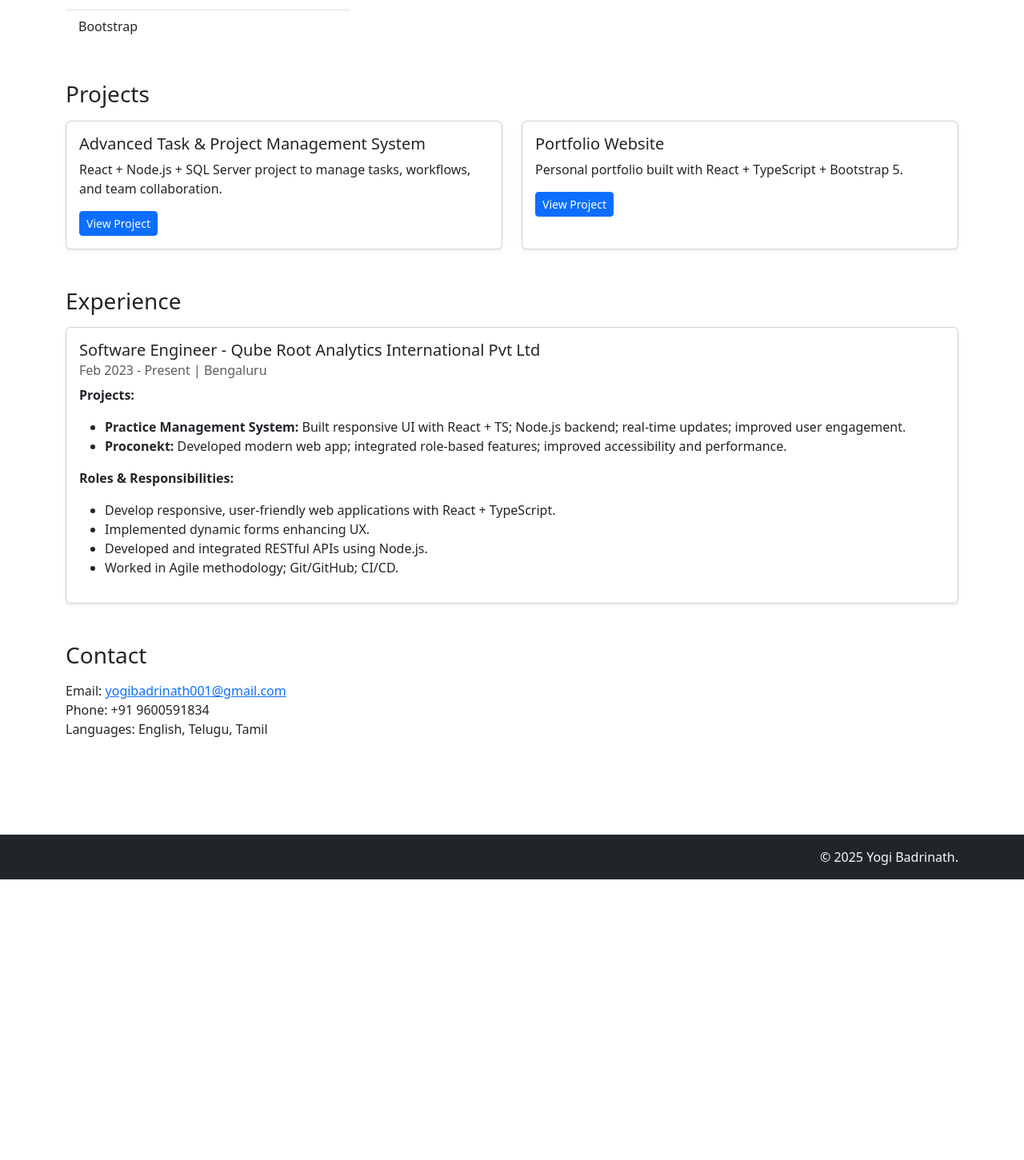
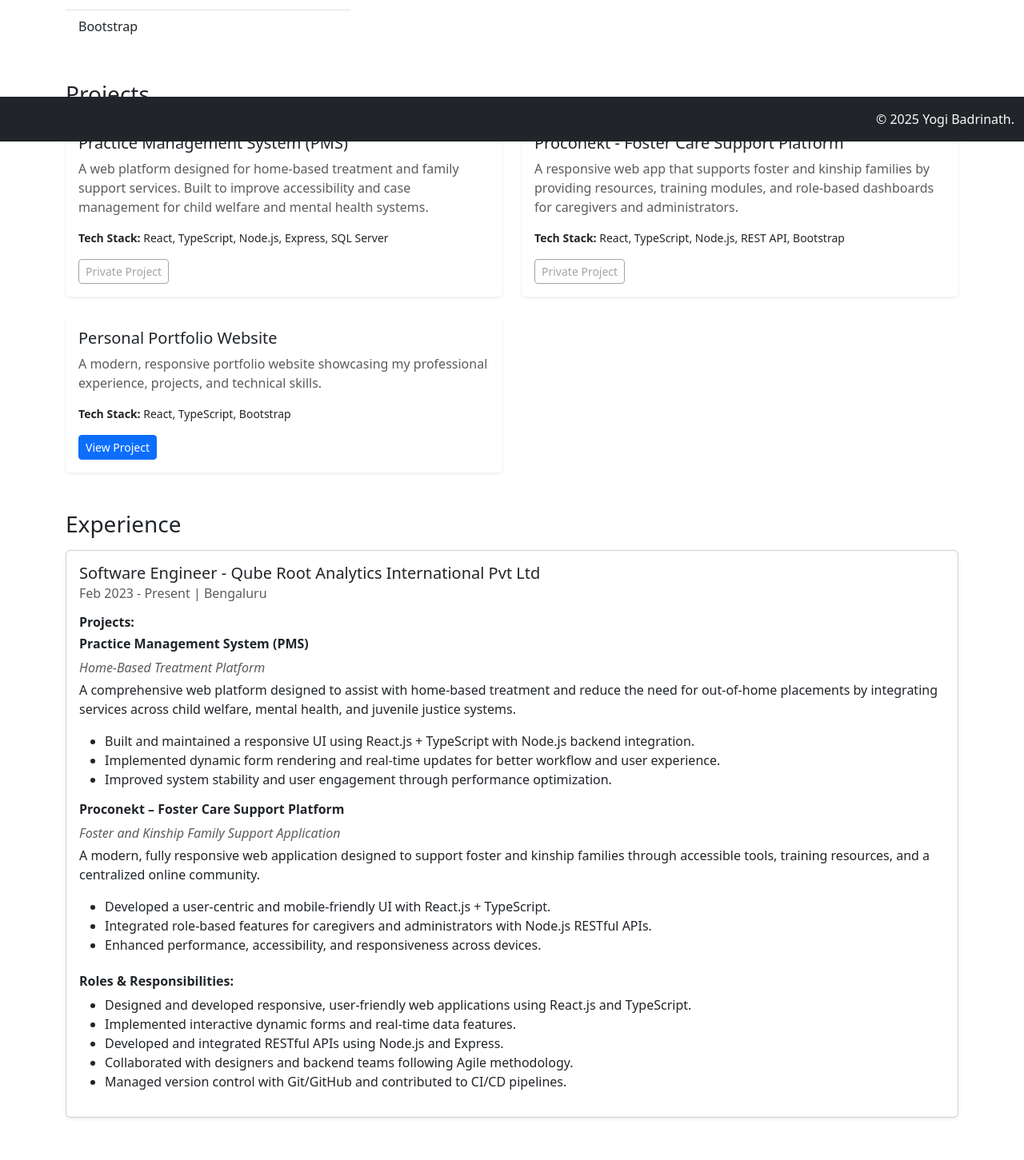
Before and after one commit to Yogibadrinath/portfolio, a React (Create React App) app: page / in a window 1280 px wide. Shown: the part 623-2074 px from the top of the page at 80% size. Before the commit the page ends 1723 px from the top, so only its background shows below. Built offline with nearby package versions, Linux system fonts and the light colour scheme.

Commit message:
template done

```diff
--- a/src/components/experience/Experience.tsx
+++ b/src/components/experience/Experience.tsx
@@ -1,24 +1,97 @@
-import React from 'react';
+import React from "react";
 
 const Experience: React.FC = () => {
   return (
     <section id="experience" className="my-5">
       <h2 className="h3 mb-3">Experience</h2>
+
       <div className="card shadow-sm mb-3">
         <div className="card-body">
-          <h5 className="card-title">Software Engineer - Qube Root Analytics International Pvt Ltd</h5>
-          <h6 className="card-subtitle mb-2 text-muted">Feb 2023 - Present | Bengaluru</h6>
-          <p><b>Projects:</b></p>
+          <h5 className="card-title">
+            Software Engineer - Qube Root Analytics International Pvt Ltd
+          </h5>
+          <h6 className="card-subtitle mb-2 text-muted">
+            Feb 2023 - Present | Bengaluru
+          </h6>
+
+          <h6 className="mt-3 fw-bold">Projects:</h6>
+
+          {/* Project 1 */}
+          <div className="mb-3">
+            <h6 className="fw-bold">Practice Management System (PMS)</h6>
+            <p className="mb-1 text-muted">
+              <em>Home-Based Treatment Platform</em>
+            </p>
+            <p>
+              A comprehensive web platform designed to assist with home-based
+              treatment and reduce the need for out-of-home placements by
+              integrating services across child welfare, mental health, and
+              juvenile justice systems.
+            </p>
+            <ul>
+              <li>
+                Built and maintained a responsive UI using React.js + TypeScript
+                with Node.js backend integration.
+              </li>
+              <li>
+                Implemented dynamic form rendering and real-time updates for
+                better workflow and user experience.
+              </li>
+              <li>
+                Improved system stability and user engagement through
+                performance optimization.
+              </li>
+            </ul>
+          </div>
+
+          {/* Project 2 */}
+          <div className="mb-3">
+            <h6 className="fw-bold">Proconekt – Foster Care Support Platform</h6>
+            <p className="mb-1 text-muted">
+              <em>Foster and Kinship Family Support Application</em>
+            </p>
+            <p>
+              A modern, fully responsive web application designed to support
+              foster and kinship families through accessible tools, training
+              resources, and a centralized online community.
+            </p>
+            <ul>
+              <li>
+                Developed a user-centric and mobile-friendly UI with React.js +
+                TypeScript.
+              </li>
+              <li>
+                Integrated role-based features for caregivers and administrators
+                with Node.js RESTful APIs.
+              </li>
+              <li>
+                Enhanced performance, accessibility, and responsiveness across
+                devices.
+              </li>
+            </ul>
+          </div>
+
+          {/* Roles & Responsibilities */}
+          <h6 className="mt-4 fw-bold">Roles & Responsibilities:</h6>
           <ul>
-            <li><b>Practice Management System:</b> Built responsive UI with React + TS; Node.js backend; real-time updates; improved user engagement.</li>
-            <li><b>Proconekt:</b> Developed modern web app; integrated role-based features; improved accessibility and performance.</li>
-          </ul>
-          <p><b>Roles & Responsibilities:</b></p>
-          <ul>
-            <li>Develop responsive, user-friendly web applications with React + TypeScript.</li>
-            <li>Implemented dynamic forms enhancing UX.</li>
-            <li>Developed and integrated RESTful APIs using Node.js.</li>
-            <li>Worked in Agile methodology; Git/GitHub; CI/CD.</li>
+            <li>
+              Designed and developed responsive, user-friendly web applications
+              using React.js and TypeScript.
+            </li>
+            <li>
+              Implemented interactive dynamic forms and real-time data features.
+            </li>
+            <li>
+              Developed and integrated RESTful APIs using Node.js and Express.
+            </li>
+            <li>
+              Collaborated with designers and backend teams following Agile
+              methodology.
+            </li>
+            <li>
+              Managed version control with Git/GitHub and contributed to CI/CD
+              pipelines.
+            </li>
           </ul>
         </div>
       </div>
--- a/src/components/footer/Footer.tsx
+++ b/src/components/footer/Footer.tsx
@@ -2,8 +2,8 @@ import React from 'react';
 
 const Footer: React.FC = () => {
   return (
-    <footer className="bg-dark text-light py-3 mt-5">
-      <div className="container text-end">
+    <footer className="bg-dark text-light py-3 mt-5 fixed-bottom">
+      <div className="container text-end me-0">
         &copy; {new Date().getFullYear()} Yogi Badrinath.
       </div>
     </footer>
--- a/src/components/projects/Projects.tsx
+++ b/src/components/projects/Projects.tsx
@@ -3,19 +3,29 @@ import React from "react";
 interface Project {
   name: string;
   description: string;
-  link: string;
+  tech: string[];
+  link?: string;
 }
 
 const projects: Project[] = [
   {
-    name: "Advanced Task & Project Management System",
-    description: "React + Node.js + SQL Server project to manage tasks, workflows, and team collaboration.",
-    link: "https://github.com/YOUR_USERNAME/your-project",
+    name: "Practice Management System (PMS)",
+    description:
+      "A web platform designed for home-based treatment and family support services. Built to improve accessibility and case management for child welfare and mental health systems.",
+    tech: ["React", "TypeScript", "Node.js", "Express", "SQL Server"],
   },
   {
-    name: "Portfolio Website",
-    description: "Personal portfolio built with React + TypeScript + Bootstrap 5.",
-    link: "https://github.com/Yogibadrinath/portfolio",
+    name: "Proconekt - Foster Care Support Platform",
+    description:
+      "A responsive web app that supports foster and kinship families by providing resources, training modules, and role-based dashboards for caregivers and administrators.",
+    tech: ["React", "TypeScript", "Node.js", "REST API", "Bootstrap"],
+  },
+  {
+    name: "Personal Portfolio Website",
+    description:
+      "A modern, responsive portfolio website showcasing my professional experience, projects, and technical skills.",
+    tech: ["React", "TypeScript", "Bootstrap"],
+    link: "https://yogibadrinath.github.io/portfolio/",
   },
 ];
 
@@ -24,15 +34,29 @@ const Projects: React.FC = () => {
     <section id="projects" className="my-5">
       <h2 className="h3 mb-3">Projects</h2>
       <div className="row g-4">
-        {projects.map(project => (
+        {projects.map((project) => (
           <div key={project.name} className="col-md-6">
-            <div className="card shadow-sm h-100">
+            <div className="card shadow-sm h-100 border-0">
               <div className="card-body">
                 <h5 className="card-title">{project.name}</h5>
-                <p className="card-text">{project.description}</p>
-                <a href={project.link} target="_blank" rel="noreferrer" className="btn btn-primary btn-sm">
-                  View Project
-                </a>
+                <p className="card-text text-muted">{project.description}</p>
+                <p className="small mb-3">
+                  <strong>Tech Stack:</strong> {project.tech.join(", ")}
+                </p>
+                {project.link ? (
+                  <a
+                    href={project.link}
+                    target="_blank"
+                    rel="noreferrer"
+                    className="btn btn-primary btn-sm"
+                  >
+                    View Project
+                  </a>
+                ) : (
+                  <button className="btn btn-outline-secondary btn-sm" disabled>
+                    Private Project
+                  </button>
+                )}
               </div>
             </div>
           </div>
--- a/src/components/skills/Skills.tsx
+++ b/src/components/skills/Skills.tsx
@@ -3,7 +3,7 @@ import React from 'react';
 const Skills: React.FC = () => {
   const frontend = ['React.js', 'TypeScript', 'JavaScript (ES6+)', 'HTML5', 'CSS', 'Bootstrap'];
   const backend = ['Node.js', 'Express.js', 'REST APIs'];
-  const tools = ['Git', 'GitHub', 'Jenkins', 'VS Code', 'CI/CD'];
+  const tools = ['Git', 'GitHub', 'VS Code', 'CI/CD'];
 
   return (
     <section id="skills" className="my-5">
```
